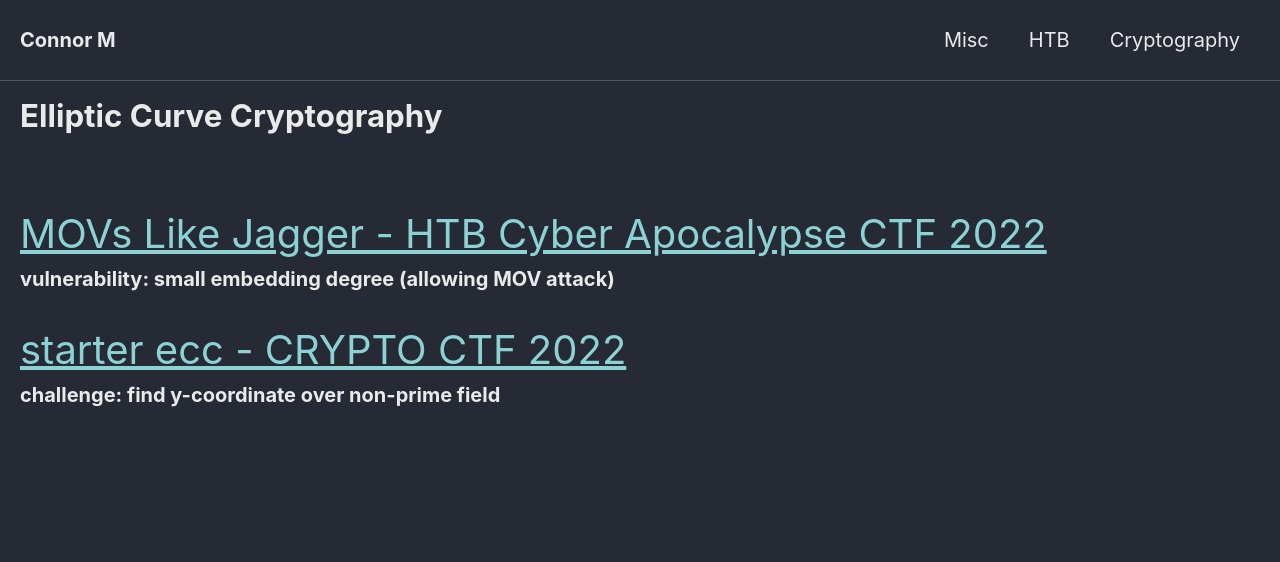
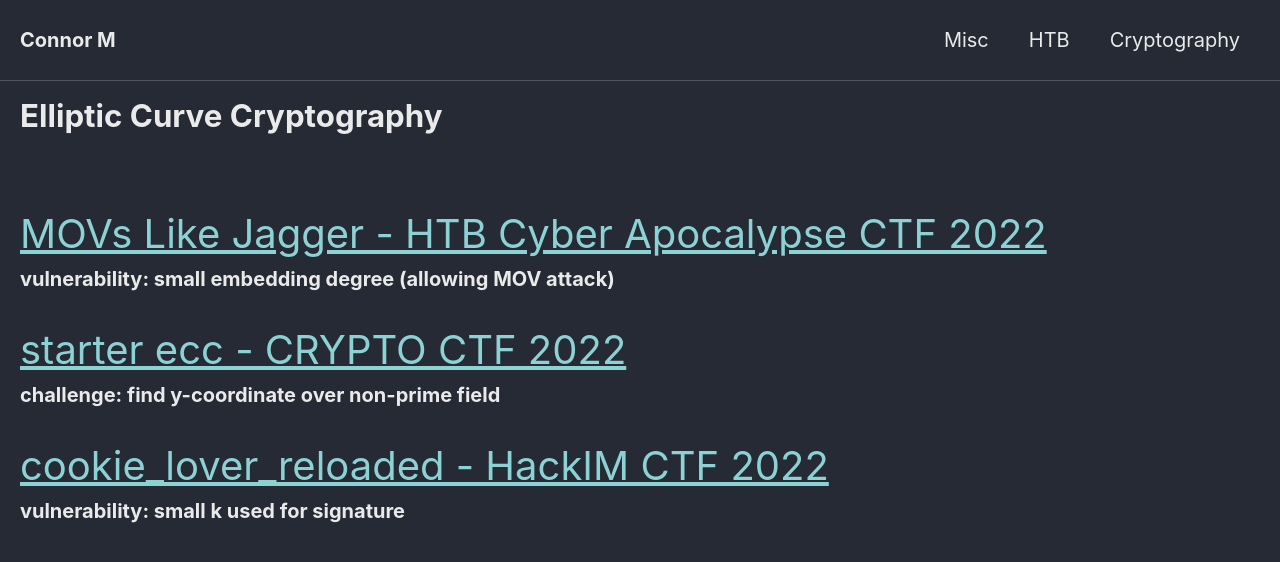
Before and after one commit to Connor-McCartney/Connor-McCartney.github.io, a Jekyll site: the page built from _pages/cryptography/ecc/ecc.md, in a window 1280 px wide. Shown: the top 562 px of the page. Built offline with Jekyll 4.4.1, drawn with Linux system fonts in a browser that asks for light colours; cached includes are drawn as plain includes.

Commit message:
Update ecc.md

```diff
--- a/_pages/cryptography/ecc/ecc.md
+++ b/_pages/cryptography/ecc/ecc.md
@@ -12,3 +12,7 @@ __vulnerability: small embedding degree (allowing MOV attack)__
 
 <span style="font-size:2em;">   [starter ecc - CRYPTO CTF 2022](/cryptography/ecc/starter-ecc-CRYPTO-CTF-2022)       </span> <br>
 __challenge: find y-coordinate over non-prime field__
+
+
+<span style="font-size:2em;">   [cookie_lover_reloaded - HackIM CTF 2022](/cryptography/ecc/cookie_lover_reloaded-HackIM-CTF-2022)       </span> <br>
+__vulnerability: small k used for signature__
```
